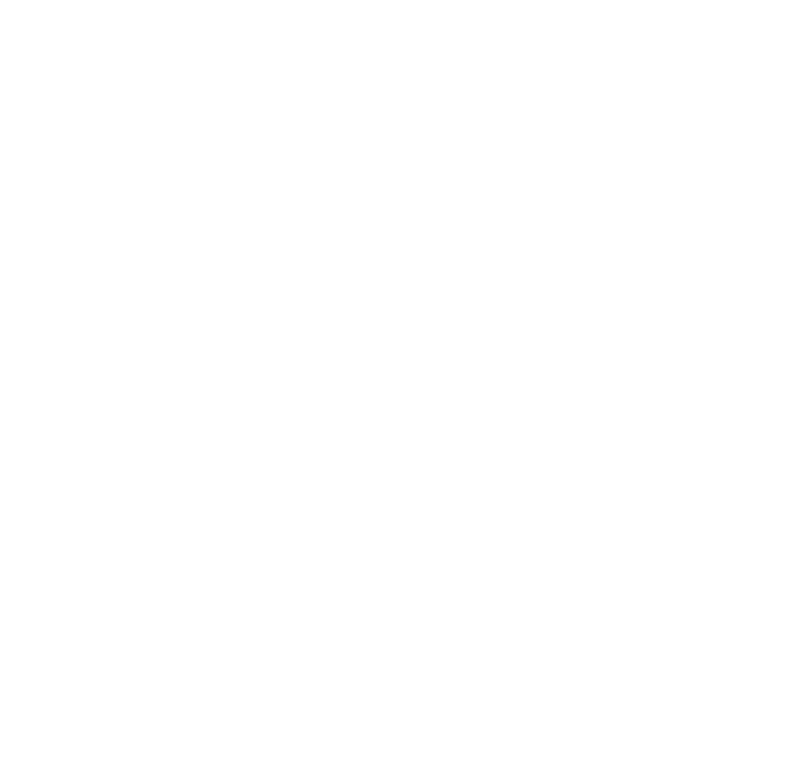
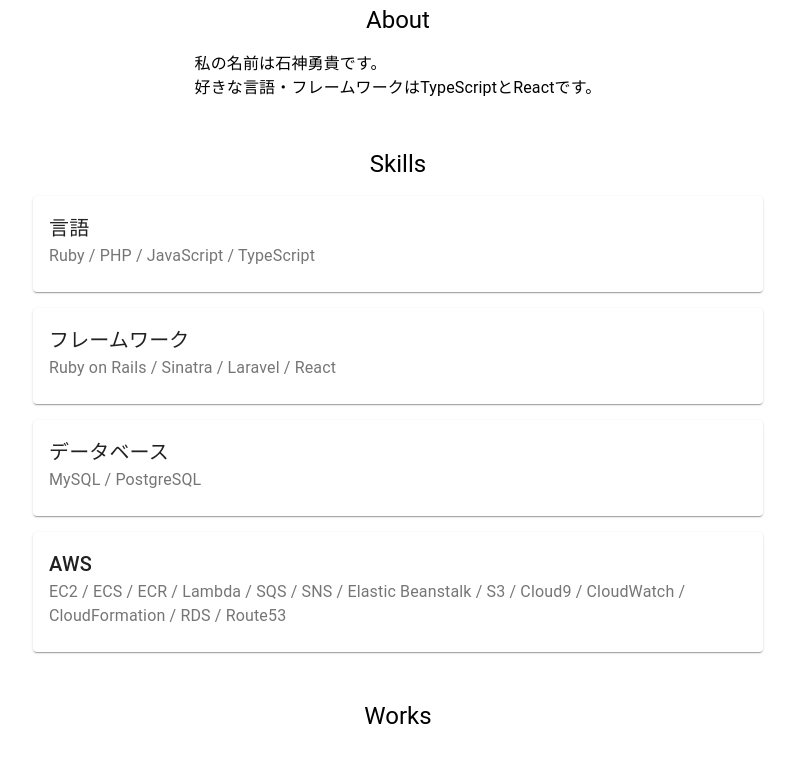
Before and after one commit to F0gr1/ts_pro, a React (Create React App) app: page / in a window 1280 px wide. Shown: the part 460-1238 px from the top of the page, without its empty margins (242-1037 px from the left). Before the commit the page ends 800 px from the top, so only its background shows below. Built offline with nearby package versions, Linux system fonts and the light colour scheme.

Commit message:
Componentをコンポーネントを追記

```diff
--- a/src/App.tsx
+++ b/src/App.tsx
@@ -1,12 +1,18 @@
 import React from 'react'
 import Navbar from './components/Navbar'
 import MyAvatar from './components/MyAvatar'
+import About from './components/About'
+import Skill from './components/Skills'
+import Works from './components/Works'
 const App: React.FC = () => {
   return (
     // Navbarコンポーネントを追記
     <>
     <Navbar />
     <MyAvatar />
+    <About />
+    <Skill />
+    <Works />
     </>
   );
 }
```
